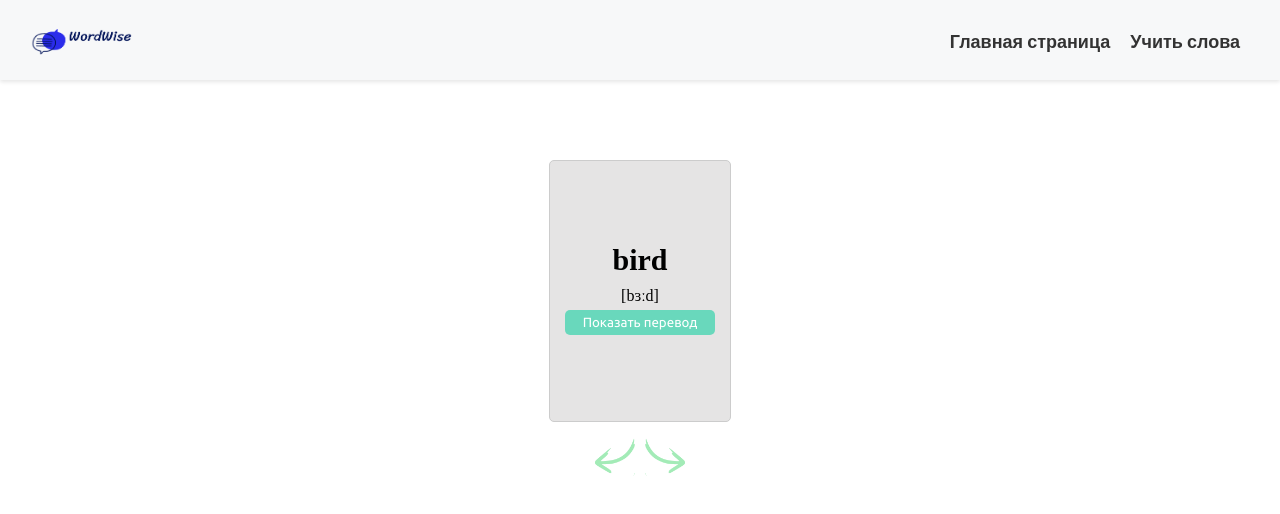
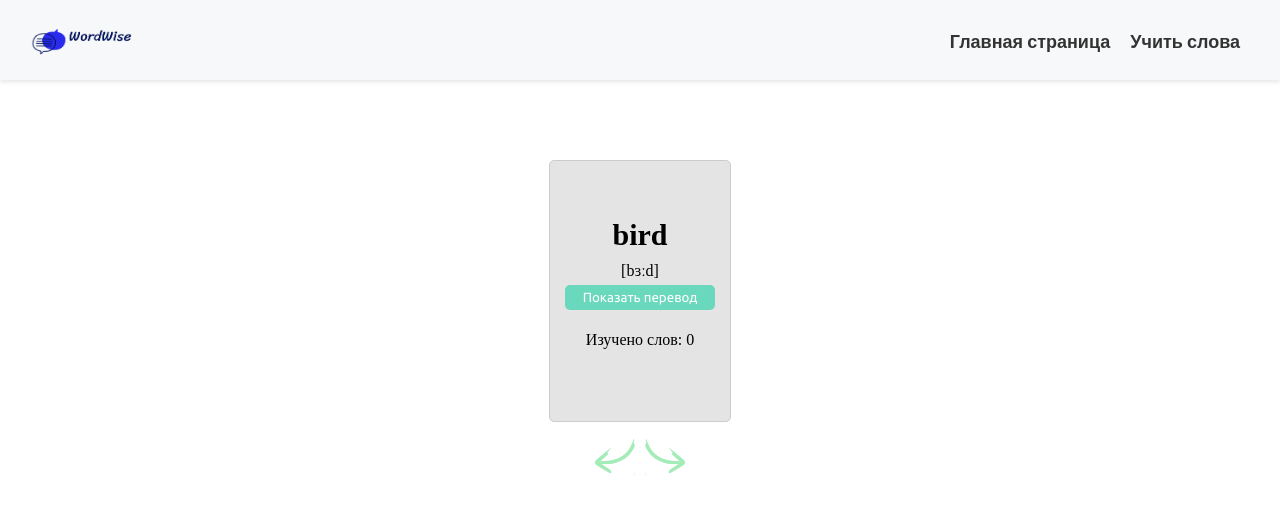
Before and after one commit to AlinaChertushkina/Flashcards-app, a React app: page /game in a window 1280 px wide. Shown: the top 514 px of the page. Built offline with nearby package versions, Linux system fonts and the light colour scheme.

Commit message:
added learned-words counter

```diff
--- a/package.json
+++ b/package.json
@@ -11,10 +11,7 @@
     "prepare": "husky install"
   },
   "lint-staged": {
-    "*.{js,jsx}": [
-      "eslint --max-warnings=0",
-      "prettier --write --ignore-unknown"
-    ]
+    "*.{js,jsx}": []
   },
   "author": "",
   "license": "ISC",
--- a/src/presentation/WordCard.js
+++ b/src/presentation/WordCard.js
@@ -10,8 +10,11 @@ function WordCard({ word }) {
     setShowTranslation(false);
   }, [word]);
 
+  const [learnedWords, setLearnedWords] = useState(0);
+
   const handleShowTranslation = () => {
     setShowTranslation(true);
+    setLearnedWords((prevCount) => prevCount + 1);
   };
 
   return (
@@ -27,6 +30,7 @@ function WordCard({ word }) {
           Показать перевод
         </button>
       )}
+      <p>Изучено слов: {learnedWords}</p>
     </div>
   );
 }
```
